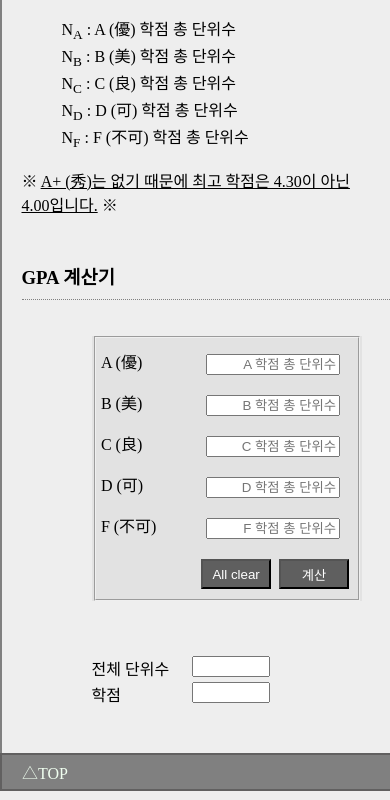
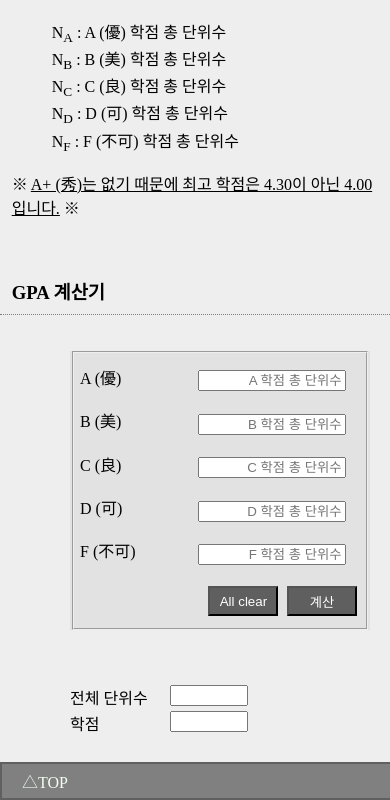
Before and after one commit to taewonb916/Practiceweb, a PHP site: page /gpacalculator.html in a window 390 px wide. Shown: the part 948-1748 px from the top of the page. Run offline with PHP 8.4, Linux system fonts and the light colour scheme.

Commit message:
8th change4

```diff
--- a/css/style.css
+++ b/css/style.css
@@ -108,6 +108,7 @@ header a:hover{
 #Site_AllBox h3{
     margin: 0;
     margin-bottom: 3%;
+    padding: 3%;
     padding-top: 30px;
     padding-bottom: 10px;
     text-align: left;
@@ -240,6 +241,7 @@ input[type="number"]::-webkit-outer-spin-button, input[type="number"]::-webkit-i
     width: 80%;
     margin: 0 auto;
     background-color: #E2E2E2;
+    margin-bottom: 3%;
 }
 #graduation_calculator fieldset legend{
     font-size: 18px;
@@ -341,19 +343,23 @@ input[type="number"]::-webkit-outer-spin-button, input[type="number"]::-webkit-i
         background-color: #778899;
     }
     #Site_AllBox{
+        border: none;
+        padding: 0;
         margin: 0;
-        padding: 5%;
         width: 100%;
     }
     #Site_AllBox iframe{
         width: auto;
         height: auto;
     }
+    #GPA_formula{
+        padding: 3%;
+    }
     #GPA_formula img{
-        width: 90%;
+        width: 100%;
     }
     #GPA_formula p{
-        width: 90%;
+        width: 100%;
     }
     #GPA_calculator{
         display: inline-block;
@@ -361,8 +367,8 @@ input[type="number"]::-webkit-outer-spin-button, input[type="number"]::-webkit-i
     #Calculator{
         margin: auto;
         border: none;
-        width: 90%;
-        height: 90%;
+        width: 100%;
+        height: 100%;
     }
     fieldset {
         padding:2%;
@@ -387,6 +393,9 @@ input[type="number"]::-webkit-outer-spin-button, input[type="number"]::-webkit-i
         margin: 2%;
         display: block;
     }
+    #graduation_calculator {
+        width: 100%;
+    }
     #graduation_calculator fieldset li{
         padding-bottom: 5%;
         padding-top: 5%;
@@ -395,6 +404,12 @@ input[type="number"]::-webkit-outer-spin-button, input[type="number"]::-webkit-i
         margin-top: 4%;
         display: inline;
     }
+    #graduation_calculator fieldset li label{
+        width: 70%;
+    }
+    #graduation_calculator fieldset li input{
+        width: 20%;
+    }
 }
 
 /*모바일 모드 가로 스크롤 금지*/
--- a/requirementsforgraduation.html
+++ b/requirementsforgraduation.html
@@ -40,7 +40,6 @@
             <li><a href="https://www.kagoshima-u.ac.jp/" target="_blank">대학 홈페이지</a></li>
         </ul>
     </nav>
-
 
     <div id="Site_AllBox">
         <h3>졸업 요건 확인</h3>
```
